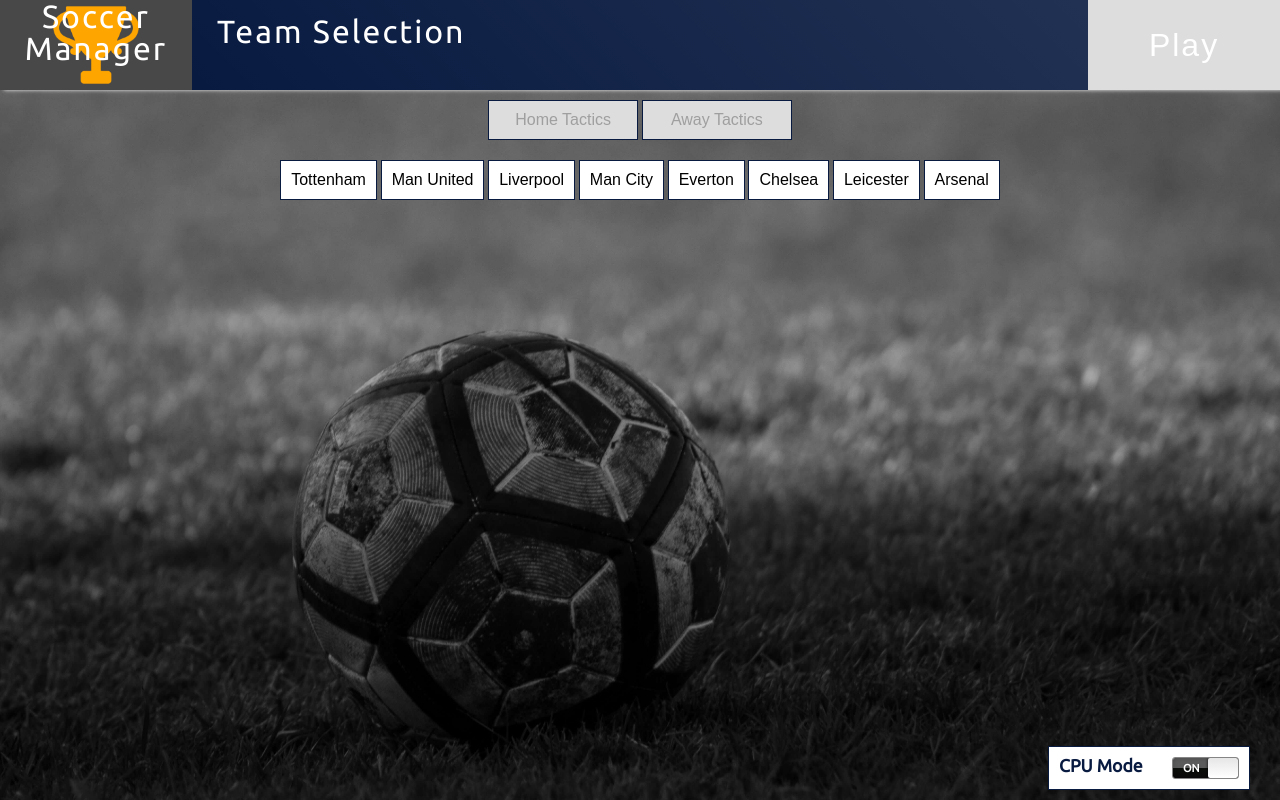
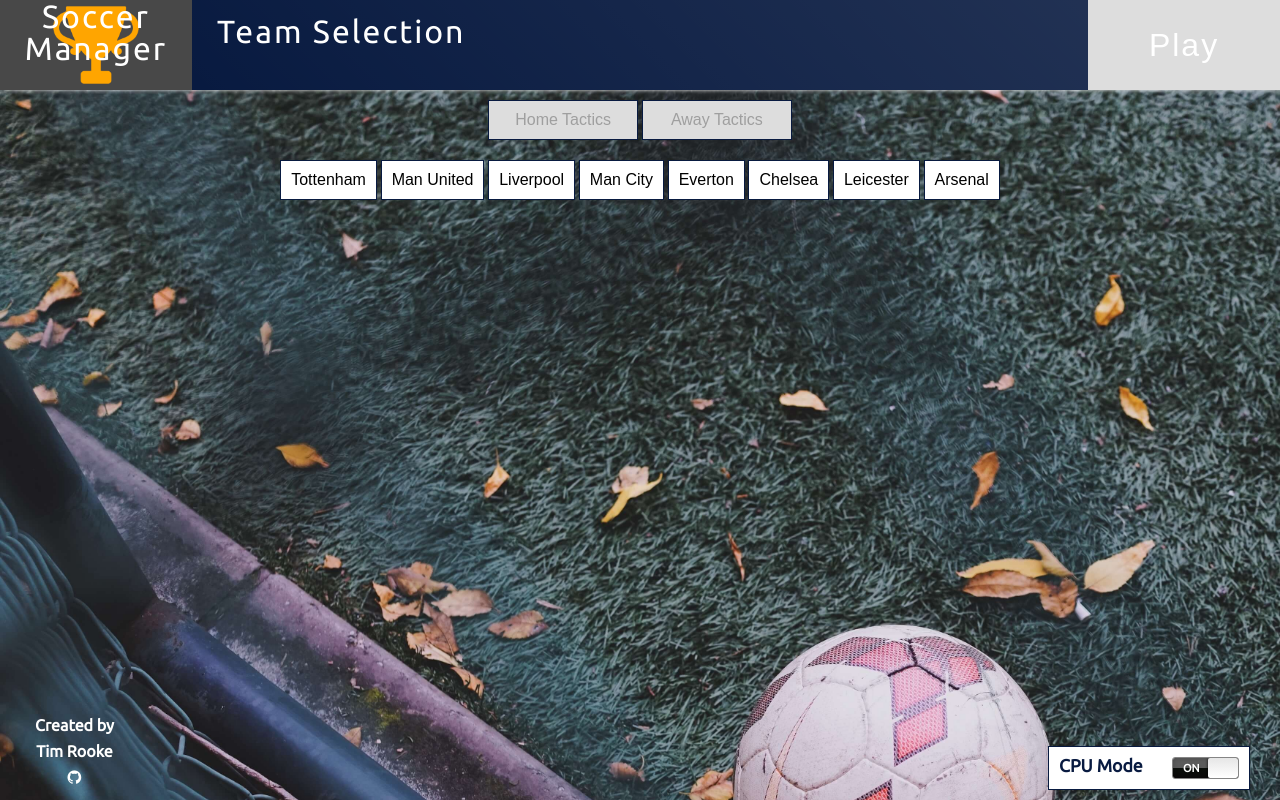
Before and after one commit to timrooke1991/wdi-soccer-manager, a PHP site: page / in a window 1280 px wide. Run offline with PHP 8.4, Linux system fonts and the light colour scheme; some libraries are stand-ins or nearby versions.

Commit message:
Some final styling added, footnote added

```diff
--- a/index.html
+++ b/index.html
@@ -40,10 +40,8 @@
   </div>
   <button type="button" name="button" class="primary-button" disabled>Play</button>
 </header>
-
-
-
 <body>
+  <main>
     <div class="button-bar">
       <button class="select-btn" id="homeTeam" disabled>Home Tactics</button>
       <button class="select-btn" id="awayTeam" disabled>Away Tactics</button>
@@ -76,16 +74,23 @@
           </div>
         </label>
       </div>
+      <div class="footnote">
+        <p>Created by</p>
+        <p>Tim Rooke</p>
+        <p><a href="https://github.com/timrooke1991/project-0" alt="Github Logo"><i class="fa fa-github" aria-hidden="true"></i></a></p>
+      </div>
     </div>
 
     <!-- PLAYER SELECTION SCREEN -->
     <div class="team-setup" id="team-setup">
+      <div class="dropdown-formation">
         <select class="formation select-btn">
           <option value="4-4-2">4-4-2</option>
           <option value="4-5-1">4-5-1</option>
           <option value="5-4-1">5-4-1</option>
           <option value="4-3-3">4-3-3</option>
         </select>
+      </div>
 
       <div class="player-selection-box">
         <p class="player-line">
@@ -126,6 +131,6 @@
         <div id="awayEvents" class="away-events"></div>
       </div>
     </div>
-
+  </main>
 </body>
 </html>
--- a/src/scss/main.scss
+++ b/src/scss/main.scss
@@ -6,6 +6,8 @@
 
 html, body {
   height: 100%;
+
+
 }
 
 button:disabled {
@@ -25,7 +27,6 @@ button:disabled {
 
 .logo-display span {
   display: none;
-
   color: #dddddd;
   font-size: 346px;
   position: absolute;
@@ -273,7 +274,7 @@ button:disabled {
   outline: 0;
   color: white;
   background-color: lighten(#081A40,20%);
-  width: 10%;
+  width: 120px;
   cursor: pointer;
   font-weight: 300;
   cursor: pointer;
@@ -288,6 +289,10 @@ button:disabled {
 .team-setup {
   width: 100%;
   font-family: 'Ubuntu Condensed', sans-serif;
+}
+
+.formation {
+  margin-left: 8px;
 }
 
 .team-display {
@@ -417,7 +422,7 @@ button:disabled {
 }
 
 body {
-  background-image: url('../../images/background.jpg');
+  background-image: url('../../images/new-background.jpg');
   background-size: cover;
   background-repeat: no-repeat;
 
@@ -432,10 +437,31 @@ header {
 
 }
 
+.footnote {
+  text-align: center;
+  color: white;
+  font-weight: 600;
+  float: left;
+  position: absolute;
+  bottom: 10px;
+  left: 30px;
+  p {
+    padding: 5px;
+  }
+  i {
+    color: white;
+  }
+}
 
 .choose-title, .title-message {
 	color: white;
 	text-align: left;
+}
+
+.dropdown-formation {
+  width: 100%;
+  text-align: center;
+  margin-top: 10px;
 }
 
 .team-selection-box {
@@ -715,6 +741,7 @@ header {
     clear: both;
   }
 
+
   .team-input {
     width: 50%;
     margin-bottom: 10px;
@@ -784,12 +811,11 @@ header {
   }
 
   .go-back {
+    clear: both;
     position: fixed;
     bottom: 5px;
-    width: 88%;
     text-align: center;
   }
-
 }
 
 @media screen and (max-width: 640px) {
@@ -846,4 +872,8 @@ header {
   .player-selection-box {
     font-size: 13px;
   }
+
+  .footnote {
+    display: none;
+  }
 }
```
Also changed, not shown: src/js/app.js (+10 -6 lines), src/js/data.js (+8 -8 lines), images/new-background.jpg (added), public/css/main.css, public/js/app.js, public/js/data.js. Lines whose indentation alone changed are shown as unchanged.
